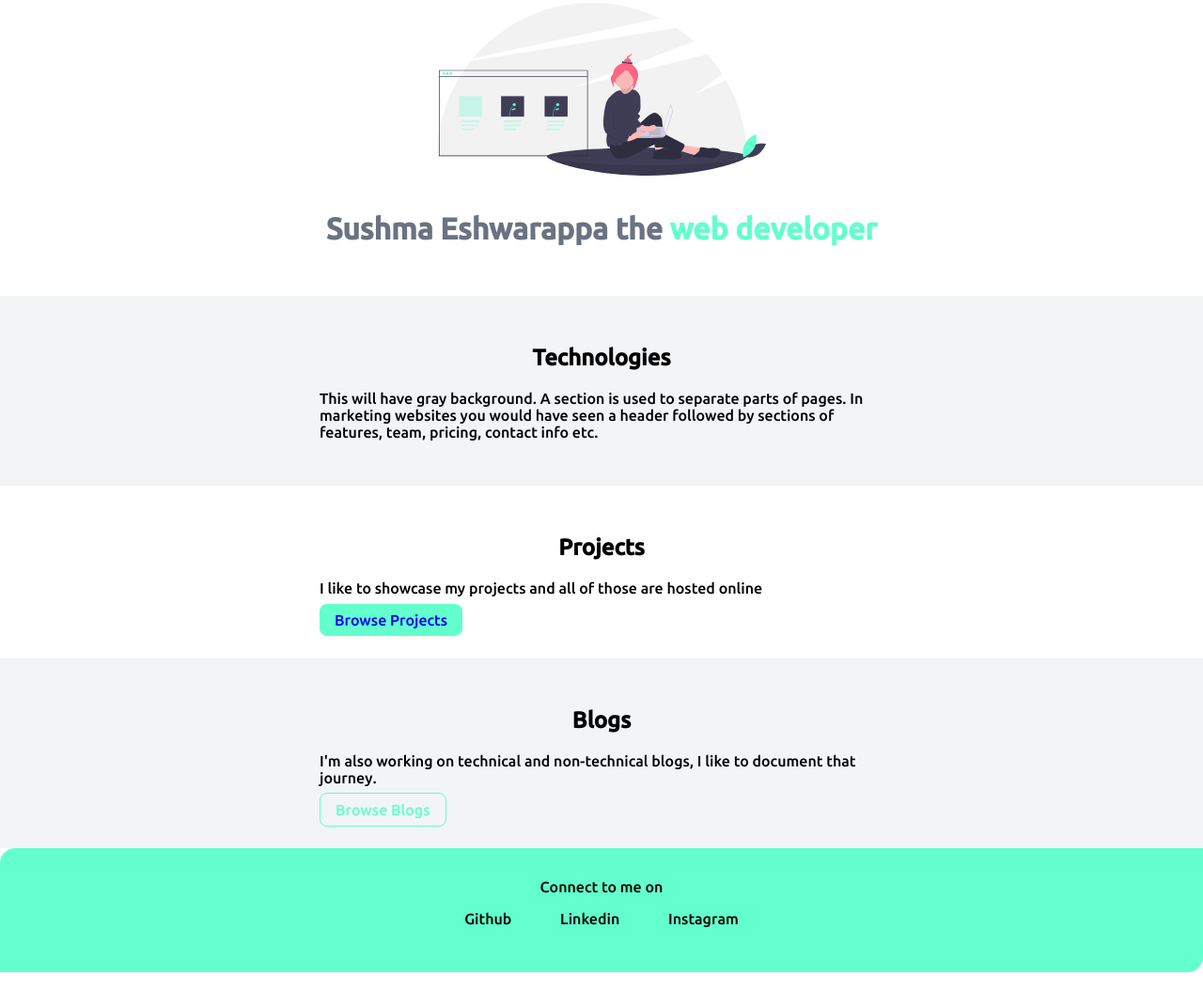
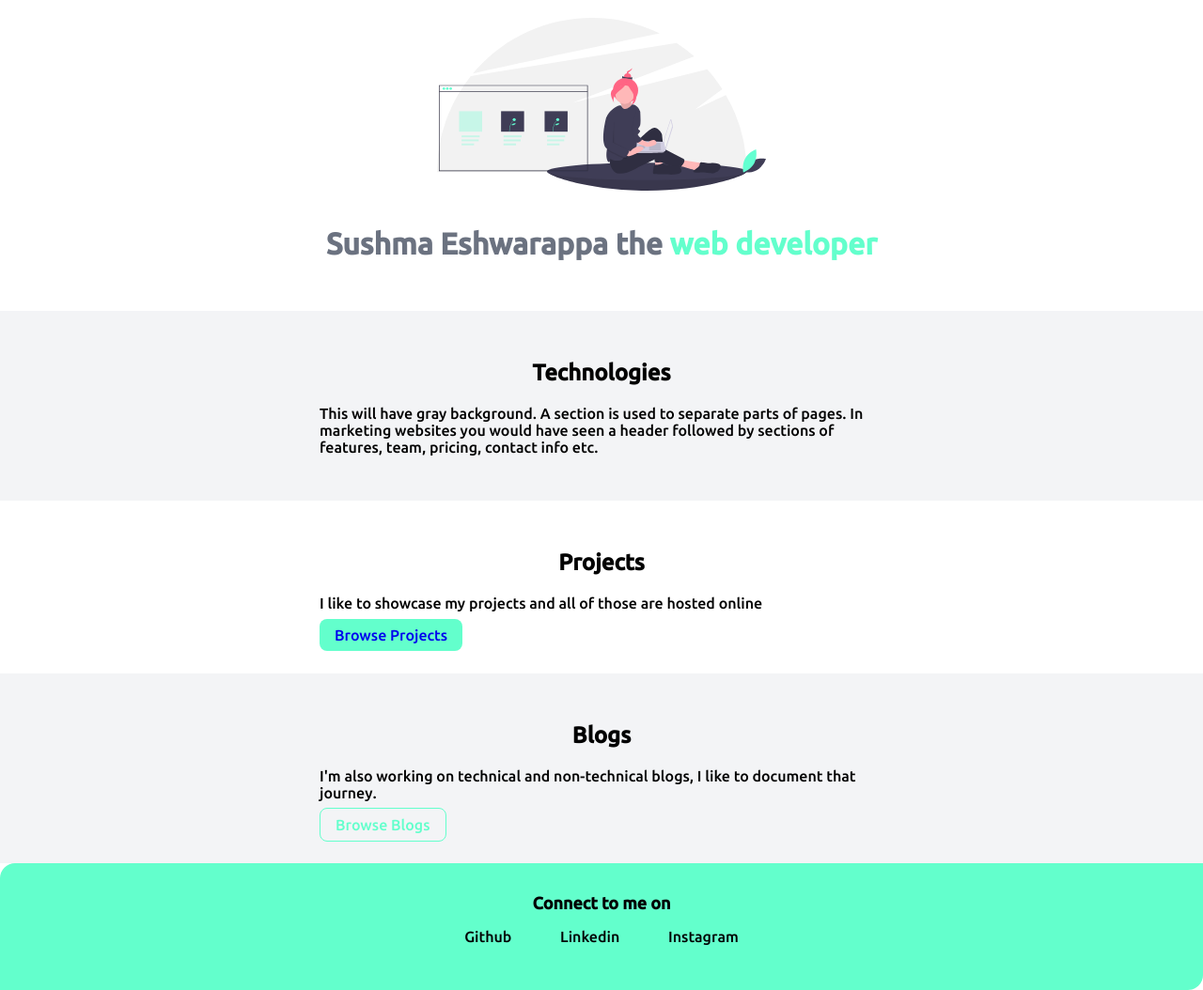
Before and after one commit to sushmaeshwarappa/Portfolio-website, a plain HTML site: page index.html in a window 1280 px wide. Shown: the part 134-1188 px from the top of the page at 94% size. Drawn offline with Linux system fonts and the light colour scheme.

Commit message:
feat: added styles

```diff
--- a/styles.css
+++ b/styles.css
@@ -80,6 +80,7 @@ hr{
 /**header**/
 .portfolio{
     padding: 2rem;
+    padding-top: 3rem;
 }
 
 .portfolio .portfolio-img{
@@ -127,3 +128,8 @@ hr{
 .footer ul{
     padding-inline-start: 0px;
 }
+
+.footer .heading{
+    font-weight: bold;
+    font-size: large;
+}
```
